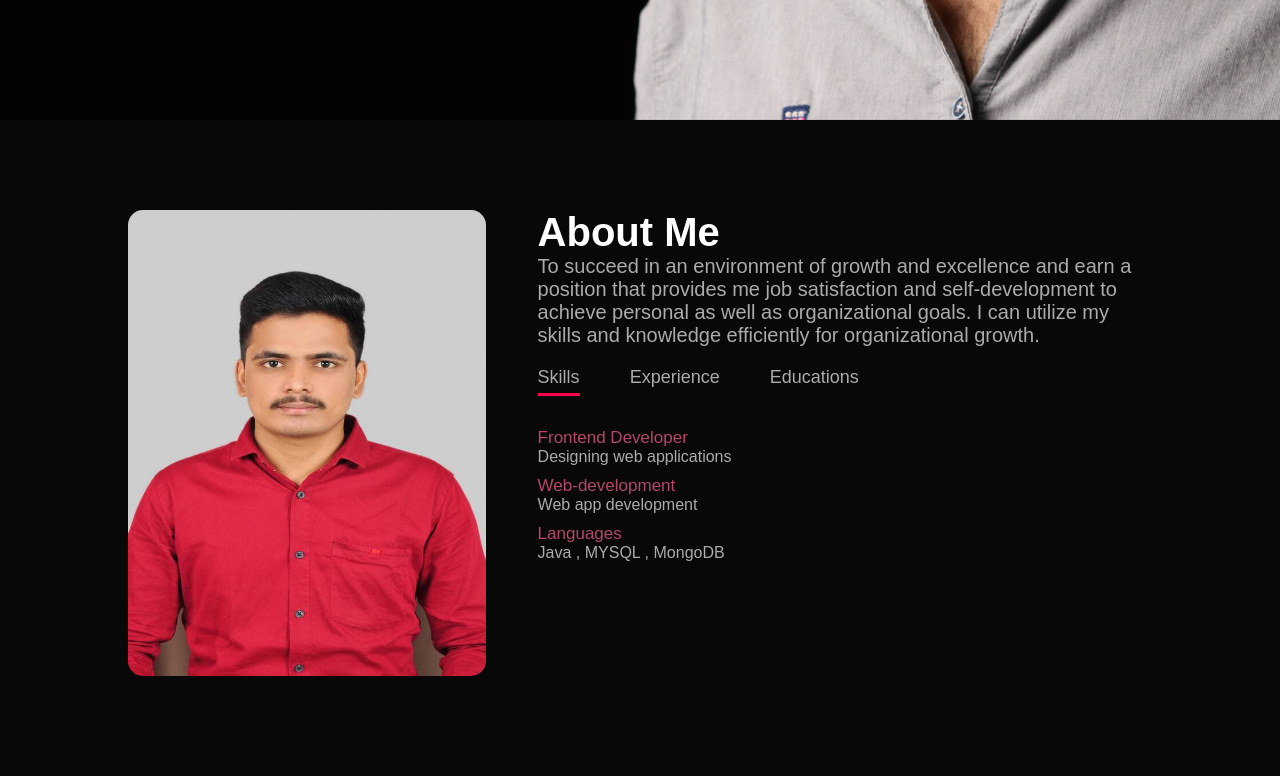
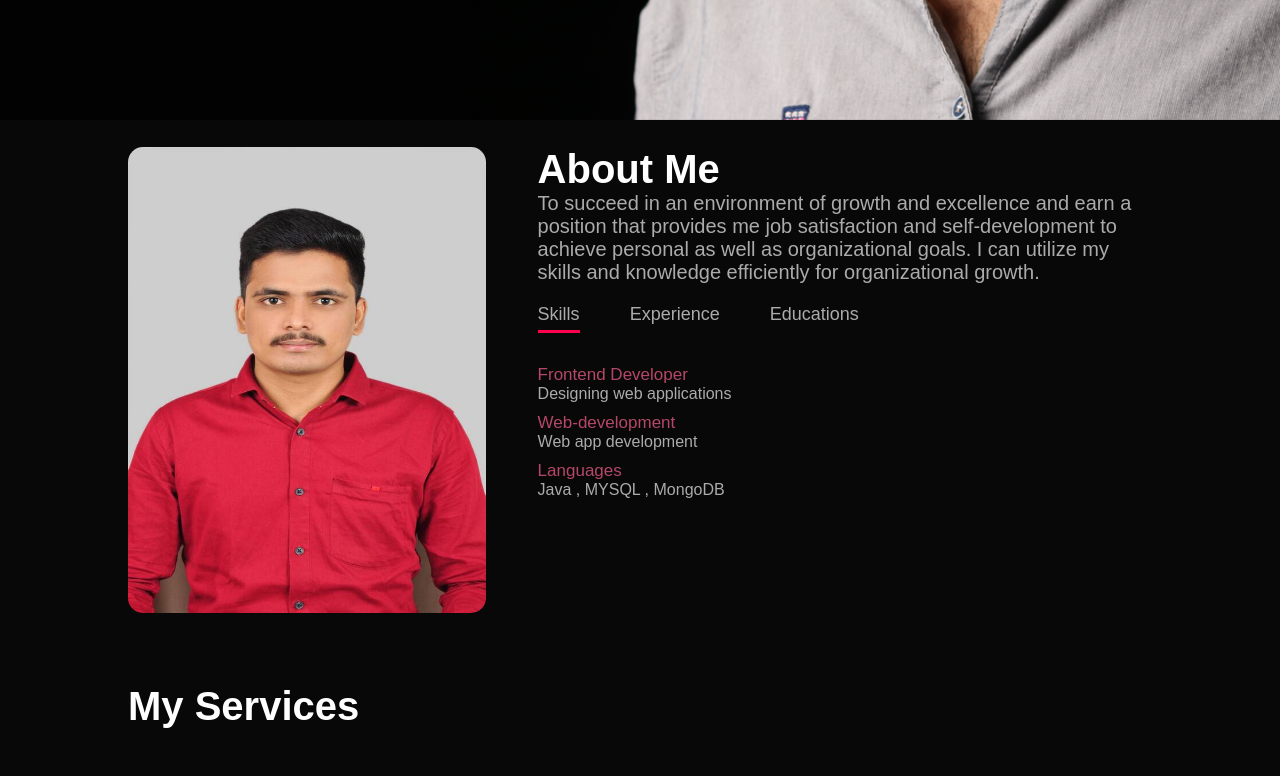
Before and after one commit to VaibhavR02/portfolio, a plain HTML site: page index.html in a window 1280 px wide. Shown: the part 840-1616 px from the top of the page. Drawn offline with Linux system fonts and the light colour scheme.

Commit message:
Update style.css
padding issue

```diff
--- a/style.css
+++ b/style.css
@@ -89,7 +89,7 @@ width: 100%;
 
 /* ----------about--------- */
 #about{
-    padding: 80px 0;
+    padding: 17px 0;
     color: #ababab;
 }
 
```
